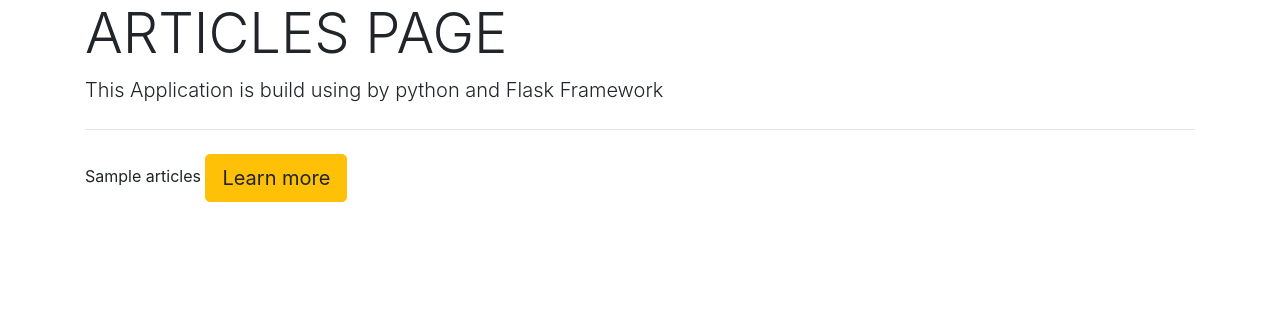
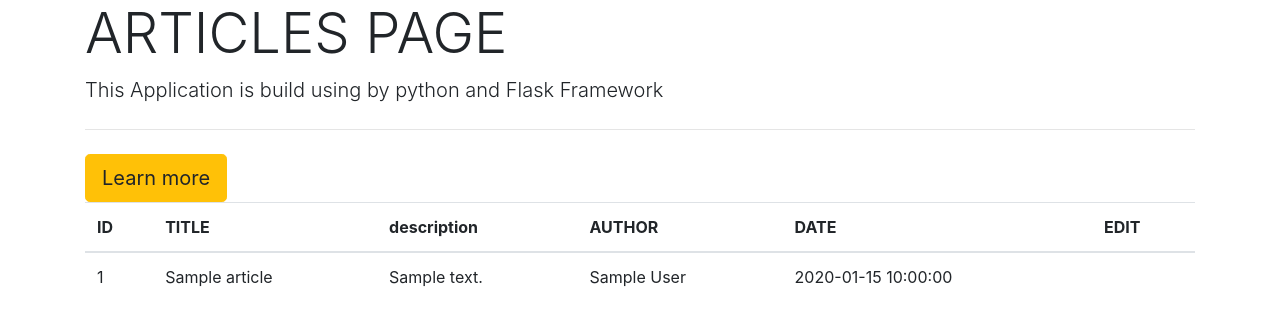
Before and after one commit to minjung7961/flask_web_review, a Flask app: template templates/articles.html in a window 1280 px wide. Shown: the part 56-382 px from the top of the page. Run offline with Flask 2, Linux system fonts and the light colour scheme; the template is opened without the code that fills it: most values are stand-ins (such as "Sample title", 1, 10 or a date in 2020); some libraries are stand-ins or nearby versions.

Commit message:
받아온 객체 이쁘게 출력

```diff
--- a/templates/articles.html
+++ b/templates/articles.html
@@ -3,6 +3,28 @@
 <h1 class="display-4">ARTICLES PAGE</h1>
     <p class="lead">This Application is build using by python and Flask Framework</p>
     <hr class="my-4">
-    <span>{{articles}}</span>
     <a class="btn btn-warning btn-lg" href="#" role="button">Learn more</a>
+<table class="table" style="width:100%">
+    <thead>
+        <tr>
+          <th scope="col">ID</th>
+          <th scope="col">TITLE</th>
+          <th scope="col">description</th>
+          <th scope="col">AUTHOR</th>
+          <th scope="col">DATE</th>
+          <th scope="col">EDIT</th>
+        </tr>
+    </thead>
+    <tbody>
+    {% for article in articles %}
+        <tr>
+            <td>{{article['id']}}</td>
+            <td>{{article['title']}}</td>
+            <td>{{article['body']}}</td>
+            <td>{{article['author']}}</td>
+            <td>{{article['create_date']}}</td>
+        </tr>
+    {% endfor %}
+    </tbody>
+</table>
 {% endblock %}
```
